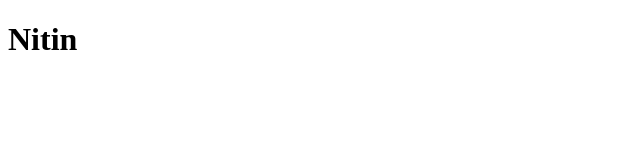
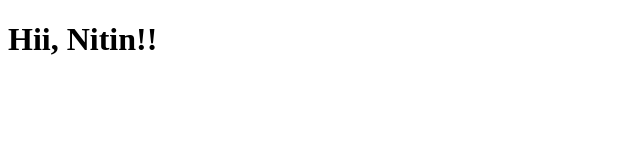
Before and after one commit to Nitin-789/my-porttfolio, a plain HTML site: page index.html in a window 1280 px wide. Shown: the whole page, without its empty margins (0-640 px from the left). Drawn offline with Linux system fonts and the light colour scheme.

Commit message:
small change

```diff
--- a/index.html
+++ b/index.html
@@ -7,6 +7,6 @@
     <title>Document</title>
 </head>
 <body>
-    <h1>Nitin</h1>
+    <h1>Hii, Nitin!!</h1>
 </body>
 </html>
```
